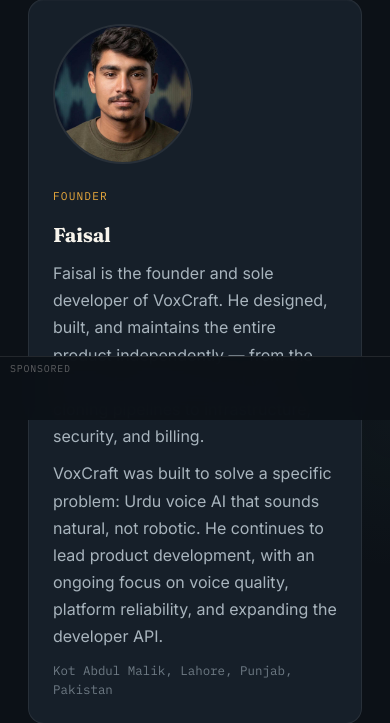
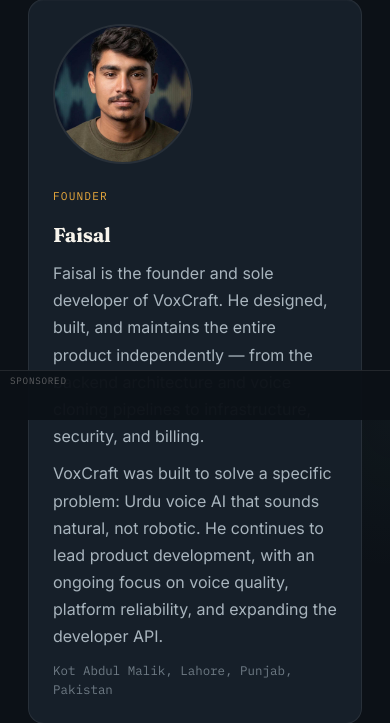
Before and after one commit to faisalchaudhary411/Audio-Studio, a Flask app: page /about in a window 390 px wide. Shown: the part 424-1147 px from the top of the page. Run offline with Flask 3, Linux system fonts and the light colour scheme; data comes from the database, SQL or seed files in the repository; data that the repository does not hold is empty; parts of the project's set-up code (start-up, migrations or seed data) failed here and were passed over; some libraries are stand-ins or nearby versions.

Commit message:
Add files via upload

```diff
--- a/templates/partials/ads_global.html
+++ b/templates/partials/ads_global.html
@@ -1,23 +1,21 @@
-{# Mobile sticky sponsored bar — reserved height so it never covers the
-   Generate button or footer. Free tier only (parent checks is_pro_ctx). #}
+{# Mobile sticky sponsored bar.
+   Hidden on Studio because the Generate bar already owns the bottom edge. #}
 <style>
 .ad-sticky {
   position: fixed;
   bottom: 0; left: 0; right: 0;
-  z-index: 28; /* below nav dropdowns & modals, above page */
+  z-index: 28;
   display: none;
-  height: 64px;
+  height: 50px;
   overflow: hidden;
   background: rgba(12, 17, 23, 0.97);
   border-top: 1px solid rgba(245, 242, 234, 0.1);
-  backdrop-filter: blur(12px);
-  -webkit-backdrop-filter: blur(12px);
 }
 .ad-sticky__label {
   position: absolute;
-  top: 4px; left: 10px;
+  top: 3px; left: 10px;
   font-family: var(--mono, ui-monospace, monospace);
-  font-size: 0.62rem;
+  font-size: 0.58rem;
   letter-spacing: 0.08em;
   text-transform: uppercase;
   color: rgba(245, 242, 234, 0.35);
@@ -26,23 +24,20 @@
 }
 .ad-sticky iframe {
   width: 100%;
-  height: 64px;
+  height: 50px;
   border: 0;
   display: block;
 }
 @media (max-width: 768px) {
-  .ad-sticky { display: block; }
-  body.has-sticky-ad {
-    padding-bottom: calc(64px + env(safe-area-inset-bottom, 0px)) !important;
+  body.has-sticky-ad:not(.has-studio-sticky) .ad-sticky { display: block; }
+  body.has-sticky-ad:not(.has-studio-sticky) {
+    padding-bottom: calc(50px + env(safe-area-inset-bottom, 0px)) !important;
   }
-  body.has-sticky-ad .footer {
-    padding-bottom: calc(40px + 64px + env(safe-area-inset-bottom, 0px));
+  body.has-sticky-ad:not(.has-studio-sticky) .footer {
+    padding-bottom: calc(40px + 50px + env(safe-area-inset-bottom, 0px));
   }
-  body.has-sticky-ad .studio-sticky-bar {
-    bottom: calc(64px + env(safe-area-inset-bottom, 0px));
-  }
-  body.has-sticky-ad .sticky-cta {
-    bottom: calc(64px + env(safe-area-inset-bottom, 0px));
+  body.has-sticky-ad:not(.has-studio-sticky) .sticky-cta {
+    bottom: calc(50px + env(safe-area-inset-bottom, 0px));
   }
 }
 </style>
```
